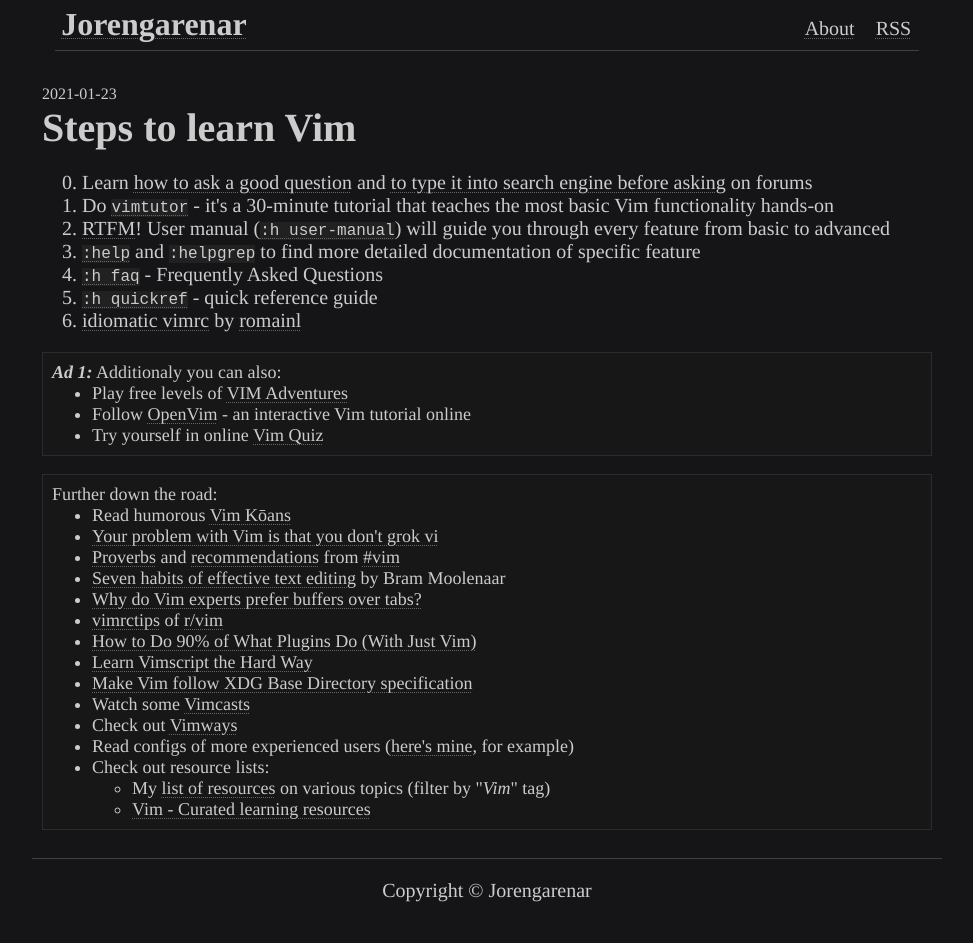
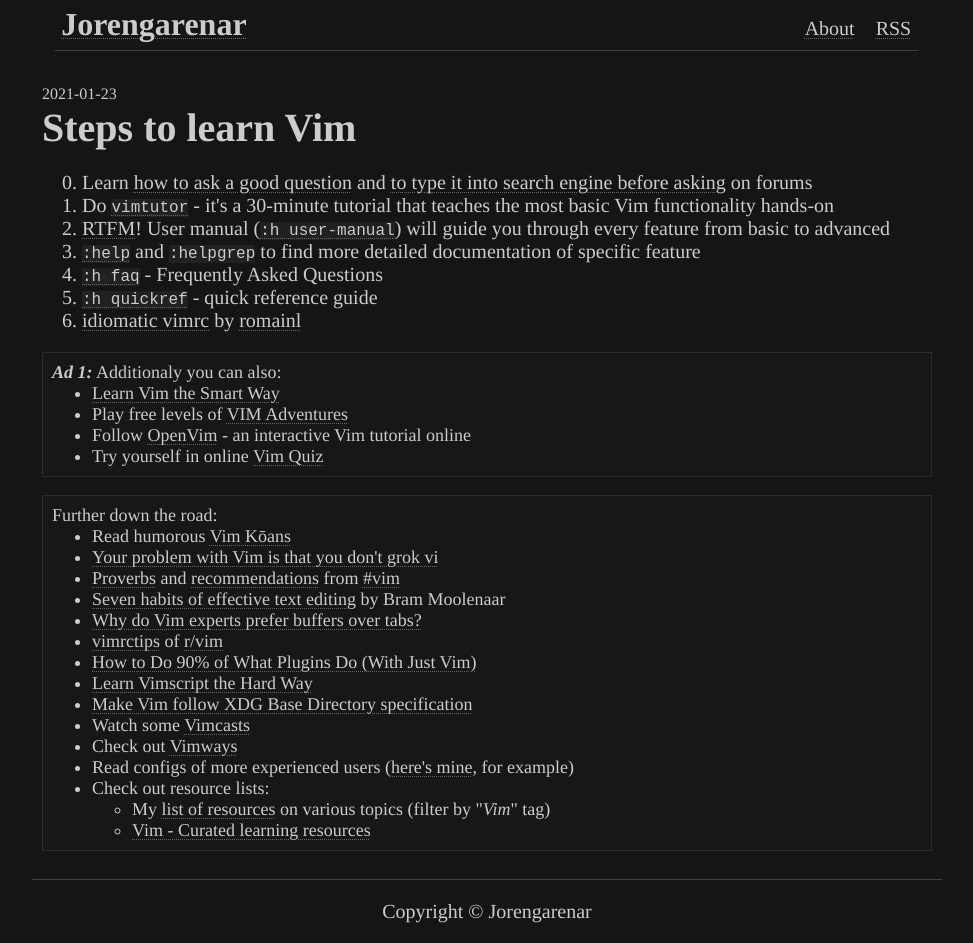
Before and after one commit to Jorenar/blog, a Jekyll site: the page built from _posts/2021-01-23-vim-learning-steps.md, in a window 1280 px wide. Shown: the whole page, without its empty margins (153-1126 px from the left). Built offline with Jekyll 4.4.1, drawn with Linux system fonts in a browser that asks for light colours; before the commit the page ends 922 px from its top, so only the background shows below that.

Commit message:
deploy: 116cf4875ca9d95c9b17688efa7c2cb3f2cb1532

```diff
--- a/_posts/2021-01-23-vim-learning-steps.md
+++ b/_posts/2021-01-23-vim-learning-steps.md
@@ -16,6 +16,7 @@ redirect_from:
 
 <aside class="notice" markdown="1">
 **_Ad 1:_** Additionaly you can also:
+  * [Learn Vim the Smart Way](https://learnvim.irian.to)
   * Play free levels of [VIM Adventures](https://vim-adventures.com)
   * Follow [OpenVim](https://openvim.com/) - an interactive Vim tutorial online
   * Try yourself in online [Vim Quiz](https://vim.morzel.net)
```
